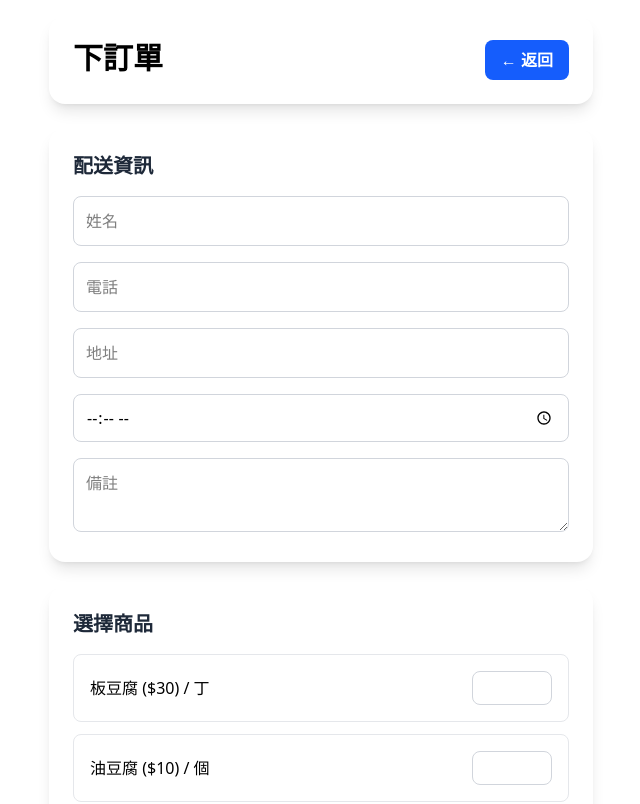
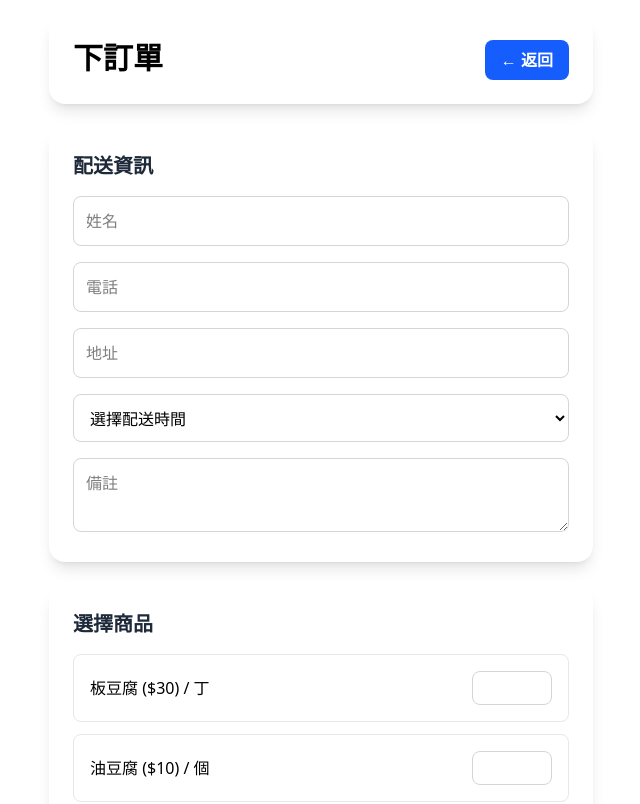
Before and after one commit to Peter-Harker-Starling/Fujiwara-Tofu-Shop, a React (Vite) app in the folder client/: page /order in a window 1280 px wide. Shown: the top 804 px of the page, without its empty margins (319-959 px from the left). Built offline with nearby package versions, Linux system fonts and the light colour scheme.

Commit message:
Update Order.tsx

```diff
--- a/client/src/client/Order.tsx
+++ b/client/src/client/Order.tsx
@@ -10,7 +10,7 @@ type Item = {
 
 function Order() {
 
-      const navigate = useNavigate();
+    const navigate = useNavigate();
 
     const [customerName, setCustomerName] = useState('');
     const [phone, setPhone] = useState('');
@@ -63,6 +63,28 @@ function Order() {
     setItems([])
   }
 
+    const generateTimeOptions = (
+      startHour = 6,
+      endHour = 14,
+      intervalMinutes = 30
+    ) => {
+      const times: string[] = [];
+
+        for (let h = startHour; h <= endHour; h++) {
+          for (let m = 0; m < 60; m += intervalMinutes) {
+            if (h === endHour && m > 0) continue;
+
+            const hh = String(h).padStart(2, '0');
+            const mm = String(m).padStart(2, '0');
+            times.push(`${hh}:${mm}`);
+          }
+        }
+
+        return times;
+    };
+
+    const timeOptions = generateTimeOptions(6, 14, 30);
+
 
     return (
         <div className='max-w-xl mx-auto p-4 space-y-4'>
@@ -86,11 +108,14 @@ function Order() {
                         placeholder='地址'
                         value={address}
                         onChange={e => setAddress(e.target.value)}/>
-                <input className='mb-4 border border-gray-300 p-3 h-12 w-full rounded-lg focus:ring-2 focus:ring-blue-500 focus:border-transparent outline-none transition-all'
-                        type='time'
-                        placeholder='送達時間'
+                <select className='mb-4 border border-gray-300 p-3 h-12 w-full rounded-lg focus:ring-2 focus:ring-blue-500 focus:border-transparent outline-none transition-all'
                         value={deliveryTime}
-                        onChange={e => setDeliveryTime(e.target.value)}/>
+                        onChange={e => setDeliveryTime(e.target.value)}>
+                    <option value="" disabled>選擇配送時間</option>
+                    {timeOptions.map(time => (
+                        <option key={time} value={time}>{time}</option>
+                    ))}
+                </select>
                 <textarea className='border border-gray-300 p-3 w-full rounded-lg focus:ring-2 focus:ring-blue-500 focus:border-transparent outline-none transition-all'
                         placeholder='備註'
                         value={note}
```
